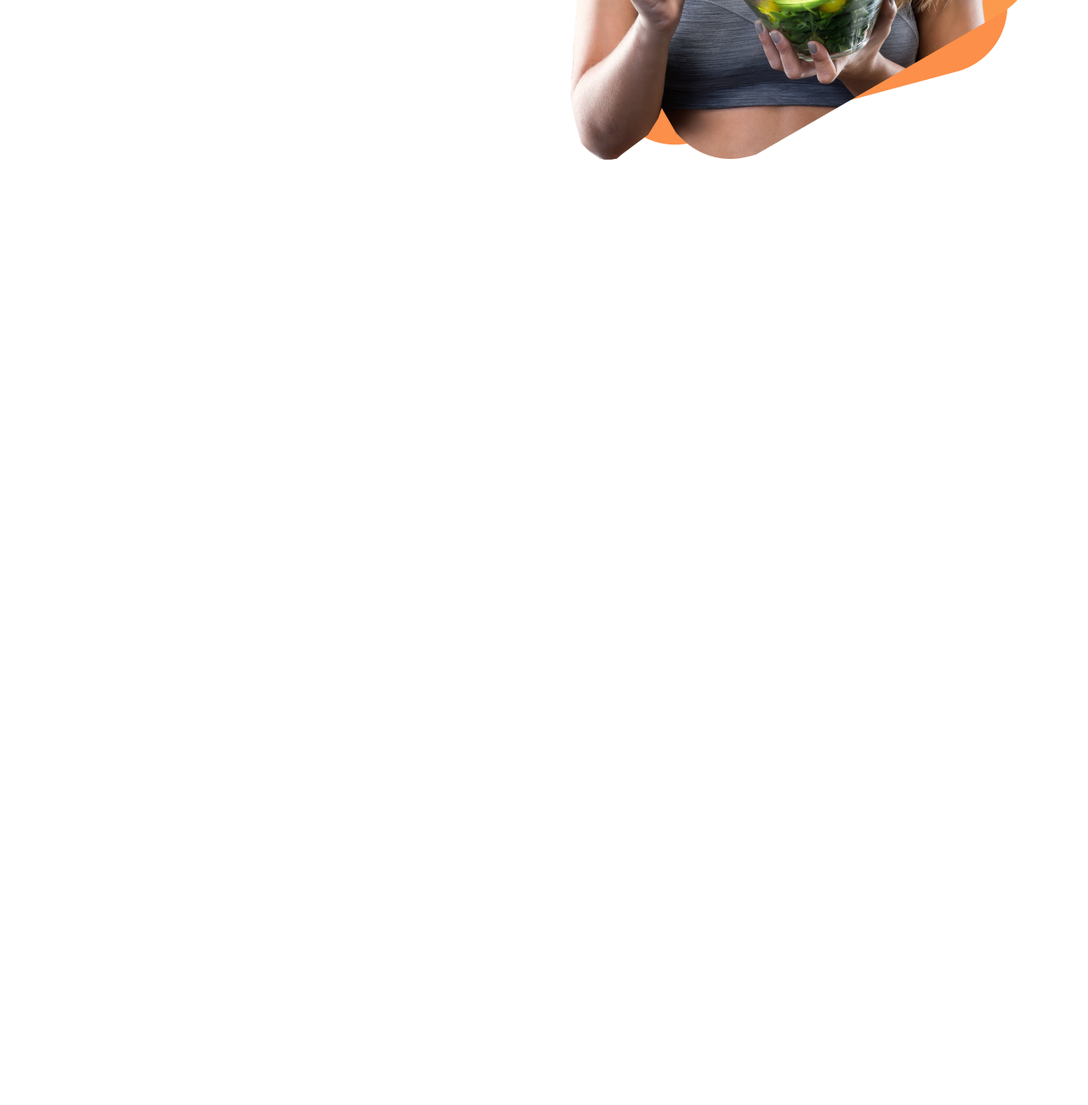
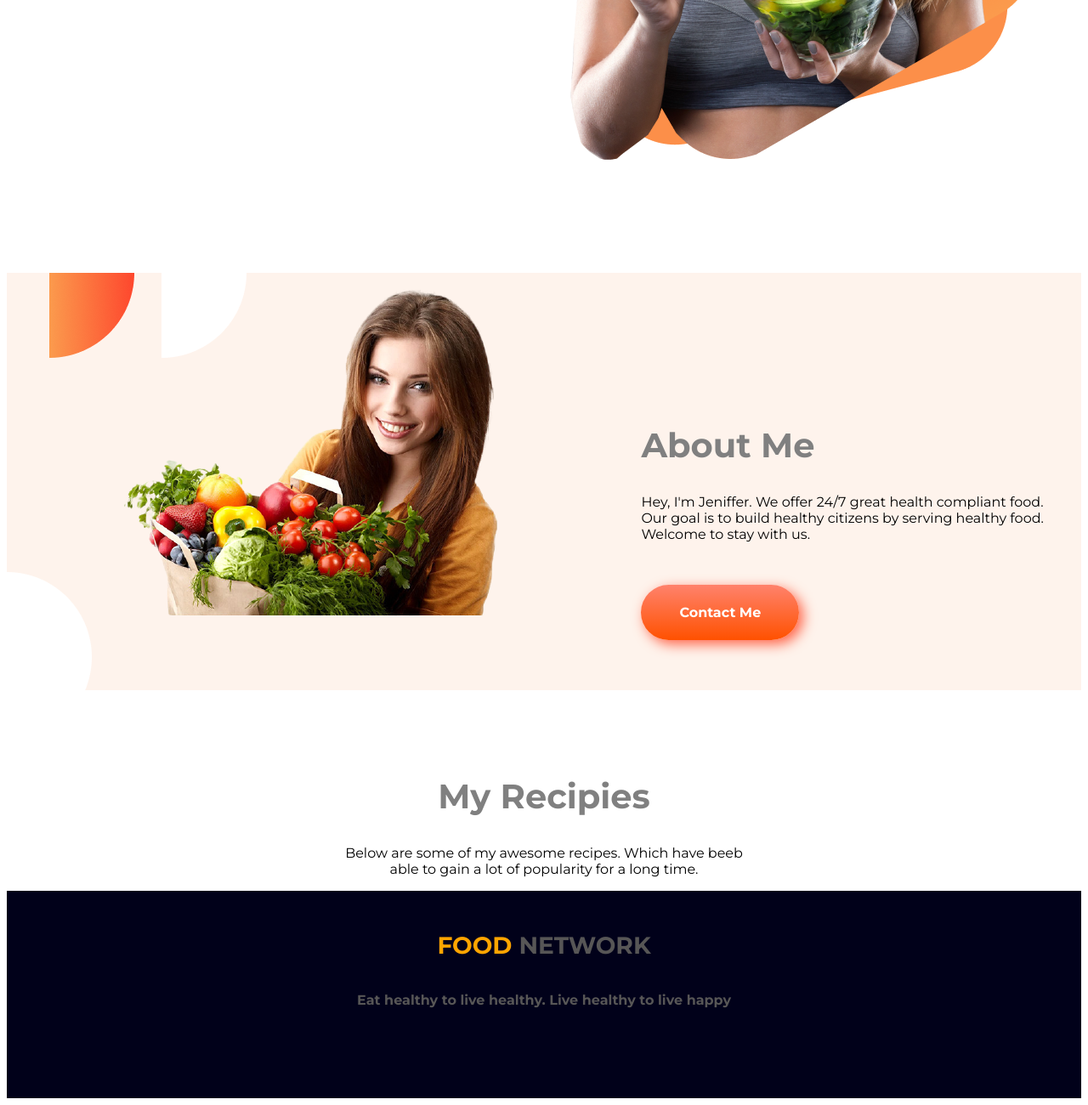
Before and after one commit to mdmohiddin/food-network, a plain HTML site: page index.html in a window 1280 px wide. Shown: the part 539-1839 px from the top of the page at 85% size. Before the commit the page ends 800 px from the top, so only its background shows below. Drawn offline with Linux system fonts and the light colour scheme.

Commit message:
about me my recipe

```diff
--- a/index.html
+++ b/index.html
@@ -14,7 +14,7 @@
 
 </head>
 <body>
-    <section>
+    <section class="flexible-container">
         <div class="width">
             <h1><span class="orange">Skip</span><span class="gray"> The Diet,</span></h1>
             <h1><span class="gray">Just Eat Healthy</span></h1>
@@ -27,5 +27,34 @@
         <img src="food-network-main/food-network-main/images/female/Group 8425.png" alt="Group 8425 picture">
         </div>
     </section>
+
+    <section class="about-me flexible-container">
+        <div class="weidth-picture">
+            <img src="food-network-main/food-network-main/images/female/kisspng-healthy-diet-food-eating-nutrition-woman-diet-5b20e260c13c04.3441013515288817607915-removebg-preview.png" alt="">
+        </div>
+         <div class="width">
+             <h2>About Me</h2>
+             <p>Hey, I'm Jeniffer. We offer 24/7 great health compliant food. Our goal is to build healthy citizens by serving healthy food. Welcome to stay with us.</p> <br> <br> <br>
+
+             <a target="_blank" href="">Contact Me</a>
+         </div>
+    </section>
+
+    <section class="recipes-description food-description-width">
+
+        <div class="my-recipes">
+            <h2>My Recipies</h2>
+            <p>Below are some of my awesome recipes. Which have beeb able to gain a lot of popularity for a long time.</p>
+        </div>
+
+    </section>
+
+        <section class="eat-healthy">
+            <footer>
+                <h4><span class="orange">FOOD</span><span class="gray"> NETWORK</span></h4>
+                <p><span class="gray">Eat healthy to live healthy. Live healthy to live happy</span></p>
+            </footer>
+
+        </section>
 </body>
 </html>
--- a/style.css
+++ b/style.css
@@ -12,8 +12,9 @@ h1{
     line-height: 20px;
     font-weight: bolder;
 }
-section{
+.flexible-container{
     display: flex;
+    margin-bottom: 100px;
 
 }
 .width{
@@ -27,11 +28,36 @@ section{
 }
 a{
     background-image: linear-gradient(rgb(255, 130, 108) , rgb(255, 81, 0));
-    padding: 20px 50px;
+    padding: 23px 45px;
     border-radius: 50px;
     color: white;
     text-decoration: none;
     font-weight: 700;
     box-shadow: 5px 5px 15px tomato;
+}
+h2{
+    color: gray;
+    font-size: 40px;
+}
+.about-me{
+    background-image: url(food-network-main/food-network-main/images/shapes/7.png);
+    padding-bottom: 80px;
+    padding-top: 20px;
+    padding-right: 20px;
+}
+.my-recipes{
+    text-align: center;
+    padding-left: 30%;
+    padding-right: 30%;
+}
+h4{
+    font-size: 28px;
+}
+.eat-healthy{
+    background-color: rgb(1, 1, 26);
+    padding-bottom: 90px;
+    padding-top: 10px;
+    text-align: center;
+    font-weight: bolder;
 
 }
```
